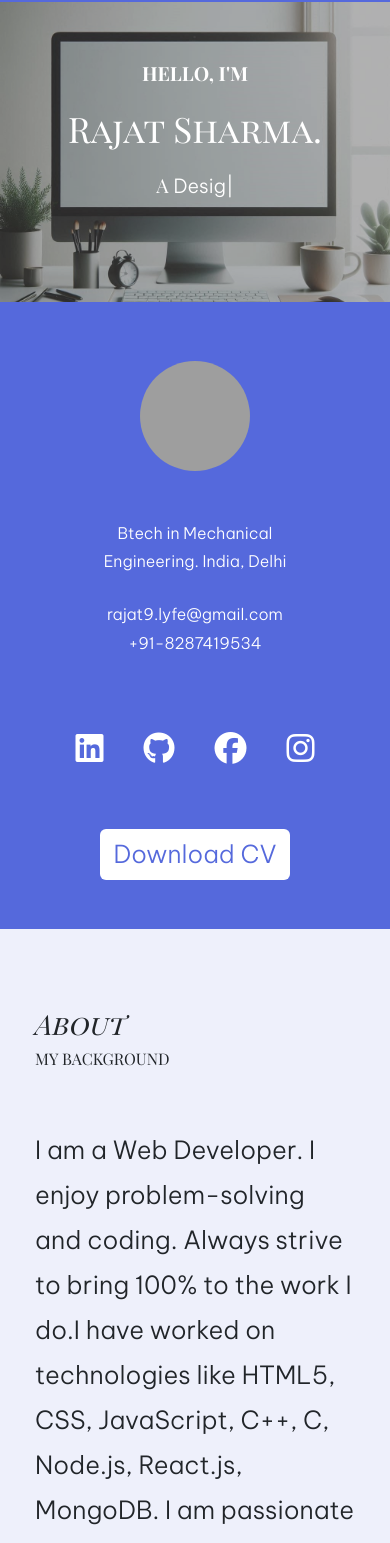
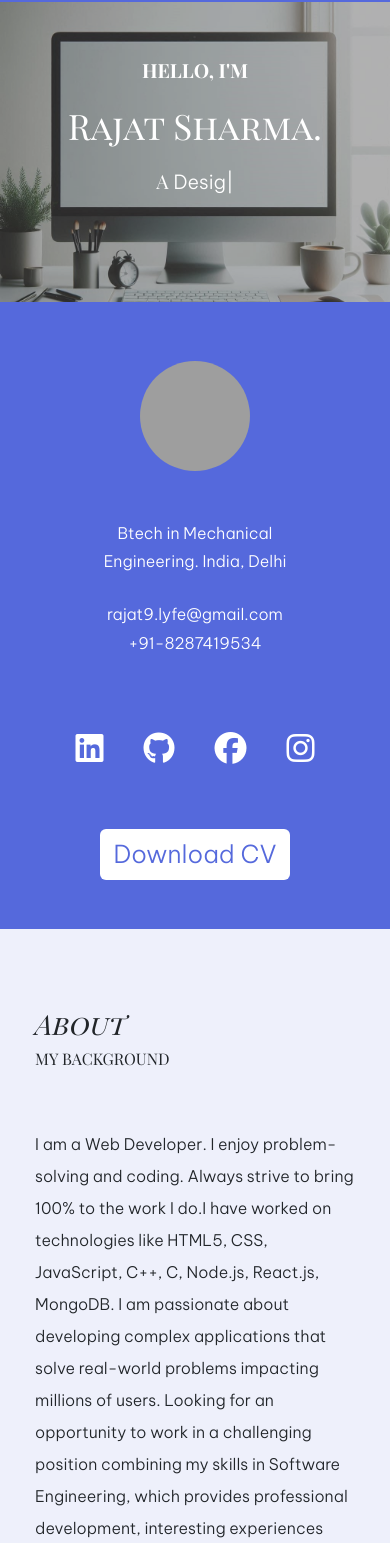
Before and after one commit to Rajat09Sharma/my-portfolio, a React (Vite) app: page / in a window 390 px wide. Shown: the part 100-1643 px from the top of the page. Built offline with nearby package versions, Linux system fonts and the light colour scheme; grey boxes are pictures that could not be loaded; a web font is replaced by a local one.

Commit message:
style sheet updated

```diff
--- a/src/components/AboutMe.jsx
+++ b/src/components/AboutMe.jsx
@@ -5,7 +5,7 @@ export default function AboutMe() {
     return (
         <section id="about" className="sections-padding">
             <HeadingContainer heading="About" description="MY BACKGROUND" />
-            <p data-aos="fade-down-left" data-aos-delay="1000" data-aos-duration="1500"  >I am a Web Developer. I enjoy problem-solving and coding. Always strive to bring 100% to the work I do.I have worked on technologies like HTML5, CSS, JavaScript, C++, C, Node.js, React.js, MongoDB.
+            <p className="about-detail" data-aos="fade-down-left" data-aos-delay="1000" data-aos-duration="1200"  >I am a Web Developer. I enjoy problem-solving and coding. Always strive to bring 100% to the work I do.I have worked on technologies like HTML5, CSS, JavaScript, C++, C, Node.js, React.js, MongoDB.
              I am passionate about developing complex applications that solve real-world problems impacting millions of users.
              Looking for an opportunity to work in a challenging position combining my skills in Software Engineering, which provides professional development, interesting experiences and personal growth.</p>
         </section>
--- a/src/components/ContactMe.jsx
+++ b/src/components/ContactMe.jsx
@@ -22,7 +22,7 @@ export default function ContactMe() {
 
                 </ContactColumn>
                 <ContactColumn>
-                    <div className="w-50 d-flex justify-content-between contact-icon " data-aos="zoom-in-right" data-a0s-duration="1000">
+                    <div className=" d-flex justify-content-between contact-icon " data-aos="zoom-in-right" data-a0s-duration="1000">
                         <Icons />
                     </div>
                 </ContactColumn>
--- a/src/index.css
+++ b/src/index.css
@@ -91,6 +91,13 @@ span,
 
 .navbar-toggler {
     background: #fff;
+}
+
+.navbar-brand {
+    color: #fff !important;
+}
+.navbar-brand:hover {
+    color: #fff !important;
 }
 
 /* .sidebar  */
@@ -246,9 +253,7 @@ i:hover{
 
 /* about section */
 
-
-
-#about p {
+.about-detail {
     line-height: 45px;
     font-size: 25px;
 }
@@ -334,6 +339,10 @@ i:hover{
     color: #fff;
 }
 
+.card-title{
+    color: #5569dc;
+}
+
 .card-image {
     height: 300px;
     padding: 4%;
@@ -406,6 +415,7 @@ i:hover{
 
 .contact-icon {
     margin-top: 15px;
+    width: 50%;
 }
 
 
@@ -449,7 +459,7 @@ i:hover{
     }
 
     .hero-title-container h3 {
-        margin-bottom: 45px;
+        margin-bottom: 52px;
     }
 
     .hero-title-container h1 {
@@ -482,15 +492,21 @@ i:hover{
         margin-bottom: 60px;
         display: flex;
         justify-content: center;
-        font-size: 31px;
+        font-size: 7vw;
     }
 
     .contact-icon {
-        margin: 34px 85px;
+        margin: 38px 30px;
+        width: 100%;
     }
 
     .nav-list-margin {
         margin-left: 0;
         text-align: center;
     }
+
+    .about-detail{
+        line-height: 2;
+        font-size: medium;
+    }
 }
--- a/src/main.jsx
+++ b/src/main.jsx
@@ -2,6 +2,7 @@ import { StrictMode } from 'react'
 import { createRoot } from 'react-dom/client'
 import App from './App.jsx'
 import './index.css'
+import "/images/background-image.jpg"
 
 createRoot(document.getElementById('root')).render(
   <StrictMode>
```
